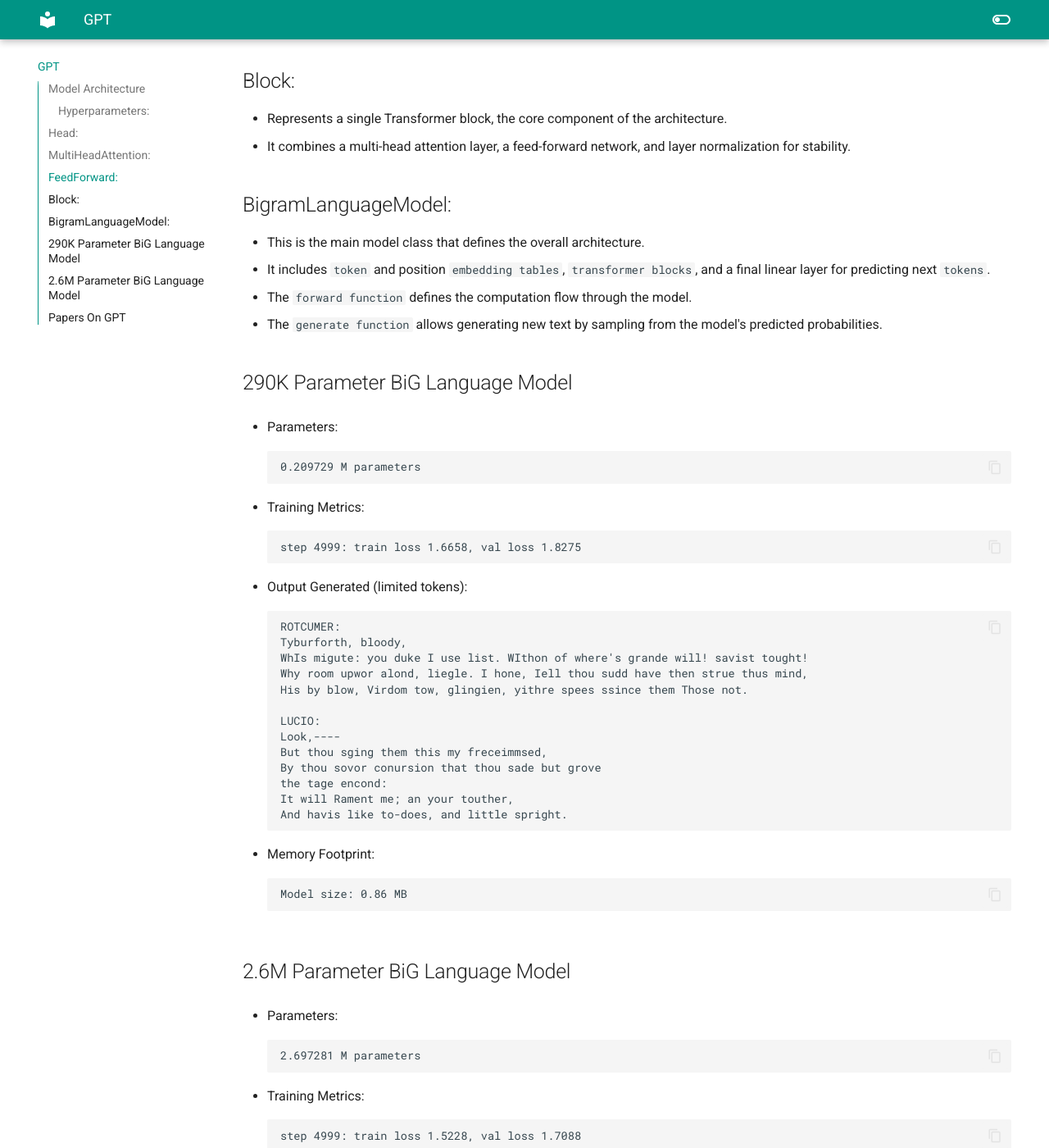
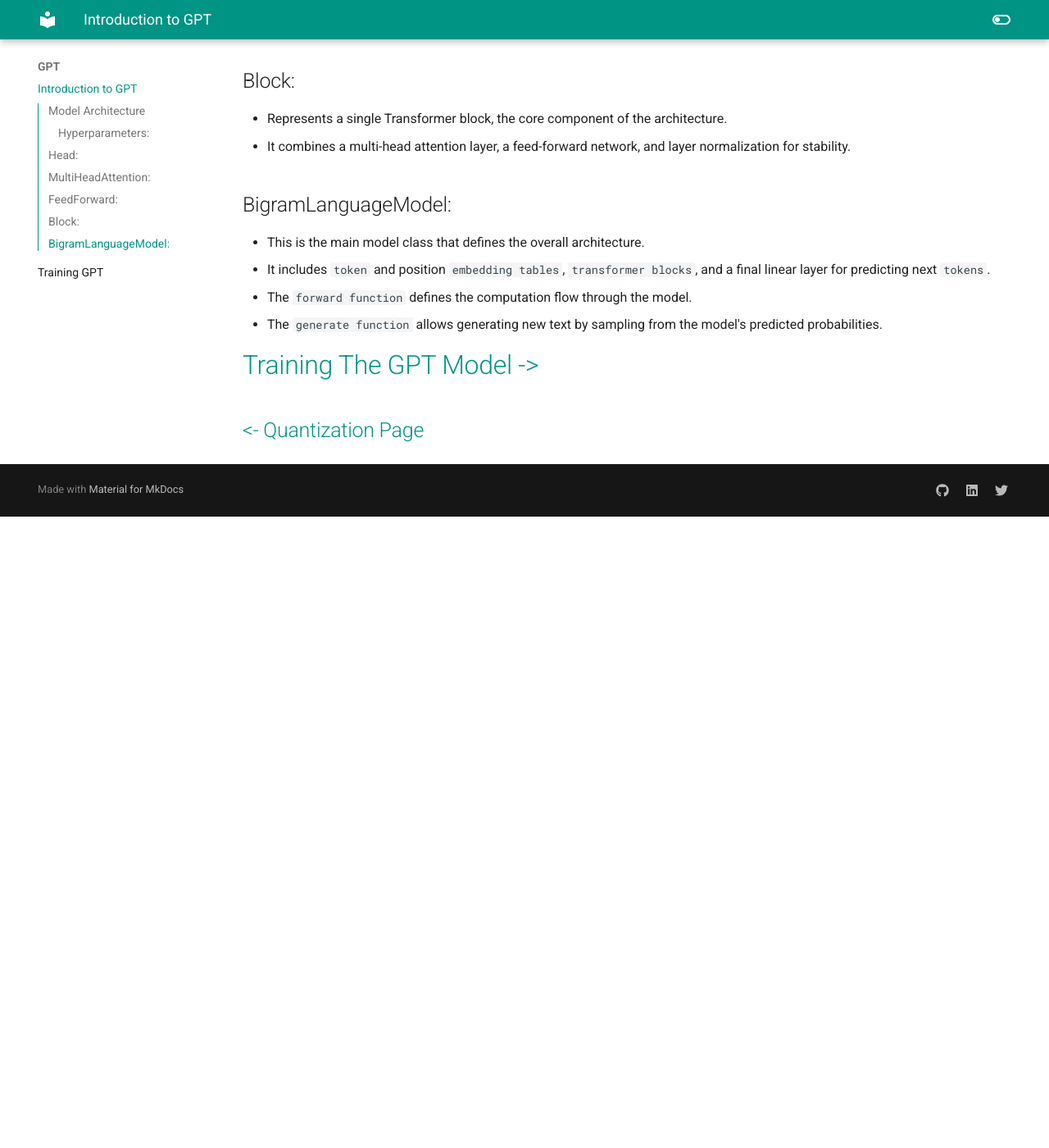
Before and after one commit to iamrajharshit/ProjectRakuten, an MkDocs documentation site: the page built from docs/00_gptIntro.md, in a window 1280 px wide and 1400 px high, scrolled down 2423 px. Shown: the whole window at 82% size. Built offline with MkDocs 1.6.1 and Material for MkDocs 9.7.7, drawn with Linux system fonts in a browser that asks for light colours; after the commit the page ends 3053 px from its top, so only the background shows below that; some of the changed lines change nothing that is shown; some of the changed text lies outside the part shown.

Commit message:
GPT updates

````diff
--- a/docs/gpt.md
+++ b/docs/00_gptIntro.md
@@ -46,73 +46,8 @@ Transformer based language model, which is a character level language model.
 - The `forward function` defines the computation flow through the model.
 - The `generate function` allows generating new text by sampling from the model's predicted probabilities.
 
-## 290K Parameter BiG Language Model
-- Parameters:
-```
-0.209729 M parameters
-```
-
-- Training Metrics:
-```
-step 4999: train loss 1.6658, val loss 1.8275
-```
-- Output Generated (limited tokens):
-```
-ROTCUMER:
-Tyburforth, bloody,
-WhIs migute: you duke I use list. WIthon of where's grande will! savist tought!
-Why room upwor alond, liegle. I hone, Iell thou sudd have then strue thus mind,
-His by blow, Virdom tow, glingien, yithre spees ssince them Those not.
-
-LUCIO:
-Look,----
-But thou sging them this my freceimmsed,
-By thou sovor conursion that thou sade but grove
-the tage encond:
-It will Rament me; an your touther,
-And havis like to-does, and little spright.
-```
-- Memory Footprint:
-```
-Model size: 0.86 MB
-```
-
-## 2.6M Parameter BiG Language Model
-- Parameters:
-```
-2.697281 M parameters
-```
-
-- Training Metrics:
-```
-step 4999: train loss 1.5228, val loss 1.7088
-```
-
-- Output Generated (limited tokens):
-```
-CAPULET:
-What thousal's sleep conceach!
-
-MARIUS:
-His now, where young that in buy gife,
-And he deelinger if you, the treasmer owe lanch
-As the make I can.
-3reat his is a perforniced for sisson me made up,
-Good to the love shalling free.
-You busine England, bear his that wribuness, of his news so!
-Stook you have ead, Bolinetant, say,
-For a wombs, him less are throw hog, Upon his freat. Good-fear of noble.
-
-```
-
-- Memory Footprint:
-```
-Model size: 10.43 MB
-```
-## Papers On GPT
-- Attention is All You Need [arxiv.org](https://arxiv.org/pdf/1706.03762)
-
-# [Finetuning Page ->](finetuning.md)
 
 
+# [Training The GPT Model ->](01_GptTraining.md)
+
 ## [<- Quantization Page](Quantization.md)
--- /dev/null
+++ b/docs/01_GptTraining.md
@@ -0,0 +1,99 @@
+# Training the GPT model
+
+## 290K Parameter BiG Language Model
+- Configuration:
+```
+batch_size = 16    # no. of indep. seq.
+block_size = 32    # max context length for pred.
+max_iters = 5000
+eval_interval = 100
+learning_rate = 1e-3
+eval_iters = 200
+n_embd = 64  # Embedding dimension
+n_head = 4   # Number of attention heads
+n_layer = 4  # Number of transformer layers
+dropout = 0.0
+```
+- Parameters:
+```
+0.209729 M parameters
+```
+
+- Training Metrics:
+```
+step 4999: train loss 1.6658, val loss 1.8275
+```
+- Output Generated (limited tokens):
+```
+ROTCUMER:
+Tyburforth, bloody,
+WhIs migute: you duke I use list. WIthon of where's grande will! savist tought!
+Why room upwor alond, liegle. I hone, Iell thou sudd have then strue thus mind,
+His by blow, Virdom tow, glingien, yithre spees ssince them Those not.
+
+LUCIO:
+Look,----
+But thou sging them this my freceimmsed,
+By thou sovor conursion that thou sade but grove
+the tage encond:
+It will Rament me; an your touther,
+And havis like to-does, and little spright.
+```
+- Memory Footprint:
+```
+Model size: 0.86 MB
+```
+
+## 2.6M Parameter BiG Language Model
+- Configuration:
+```
+batch_size = 16  # no. of indep. seq.
+block_size = 32  # max context length for pred.
+max_iters = 5000
+eval_interval = 100
+learning_rate = 1e-3
+eval_iters = 200
+n_embd = 192  # Embedding dimension
+n_head = 6    # Number of attention heads
+n_layer = 6   # Number of transformer layers
+dropout = 0.1
+
+```
+
+- Parameters:
+```
+2.697281 M parameters
+```
+
+- Training Metrics:
+```
+step 4999: train loss 1.5228, val loss 1.7088
+```
+
+- Output Generated (limited tokens):
+```
+CAPULET:
+What thousal's sleep conceach!
+
+MARIUS:
+His now, where young that in buy gife,
+And he deelinger if you, the treasmer owe lanch
+As the make I can.
+3reat his is a perforniced for sisson me made up,
+Good to the love shalling free.
+You busine England, bear his that wribuness, of his news so!
+Stook you have ead, Bolinetant, say,
+For a wombs, him less are throw hog, Upon his freat. Good-fear of noble.
+
+```
+
+- Memory Footprint:
+```
+Model size: 10.43 MB
+```
+## Papers On GPT
+- Attention is All You Need [arxiv.org](https://arxiv.org/pdf/1706.03762)
+
+# [Finetuning Page ->](finetuning.md)
+
+## [<- Introduction to GPT](00_gptIntro.md)
--- a/docs/finetuning.md
+++ b/docs/finetuning.md
@@ -108,4 +108,4 @@ Input: `What is the capital of India?` -> `Base LLM` -> Output: `What is the cap
 
 # [Finetuning GPT2 Page->](Finetuning%20GPT2.md)
 
-## [<- Go to GPT](gpt.md)
+## [<- Training The GPT Model](01_GptTraining.md)
--- a/mkdocs.yml
+++ b/mkdocs.yml
@@ -4,7 +4,9 @@ nav:
   - Approach: index.md
   - PSO: pso.md
   - Quantization: Quantization.md
-  - GPT: gpt.md
+  - GPT:
+    - Introduction to GPT: 00_gptIntro.md
+    - Training GPT: 01_GptTraining.md
   - Finetuning:
     - Finetuning Intro: finetuning.md
     - GPT2: Finetuning GPT2.md
````
